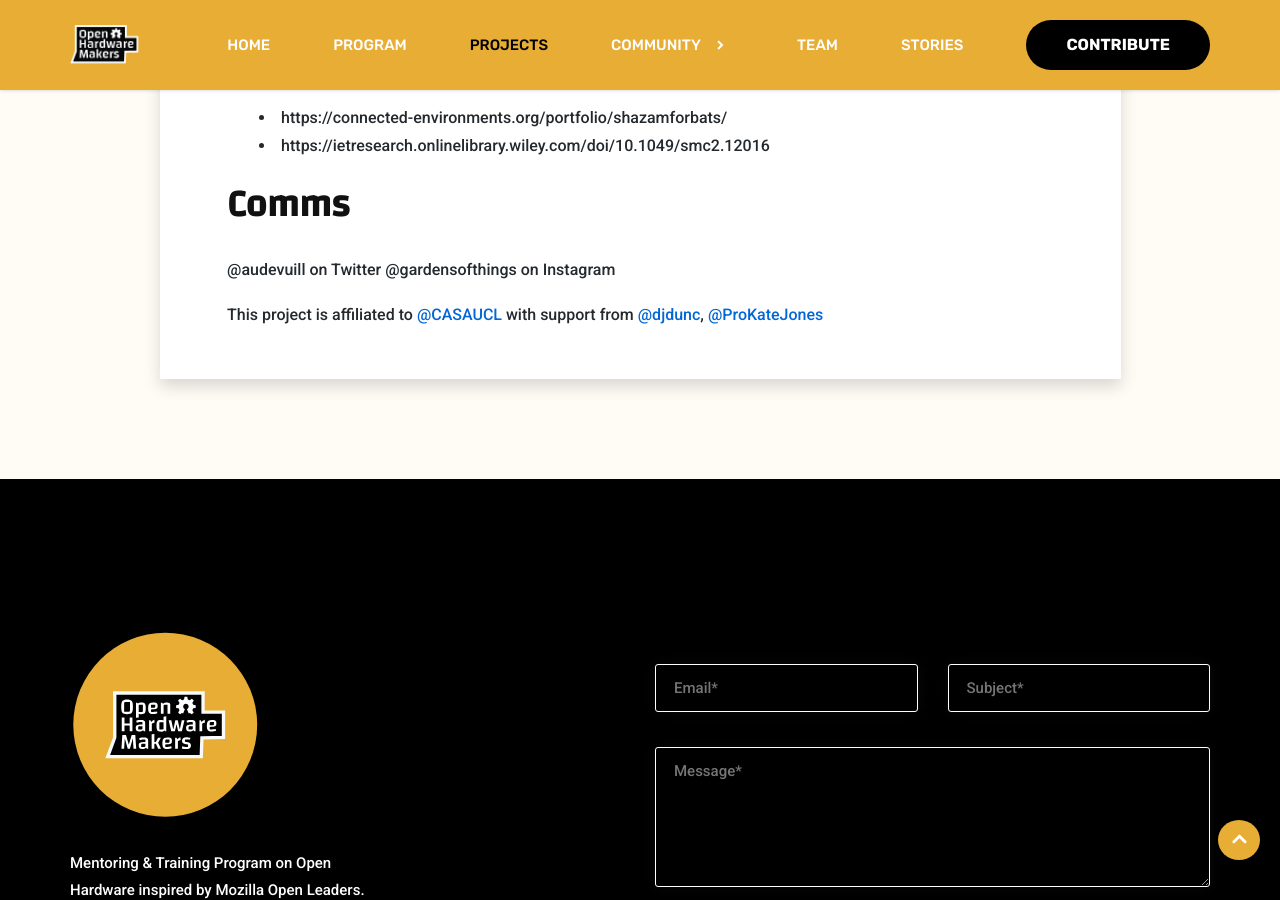
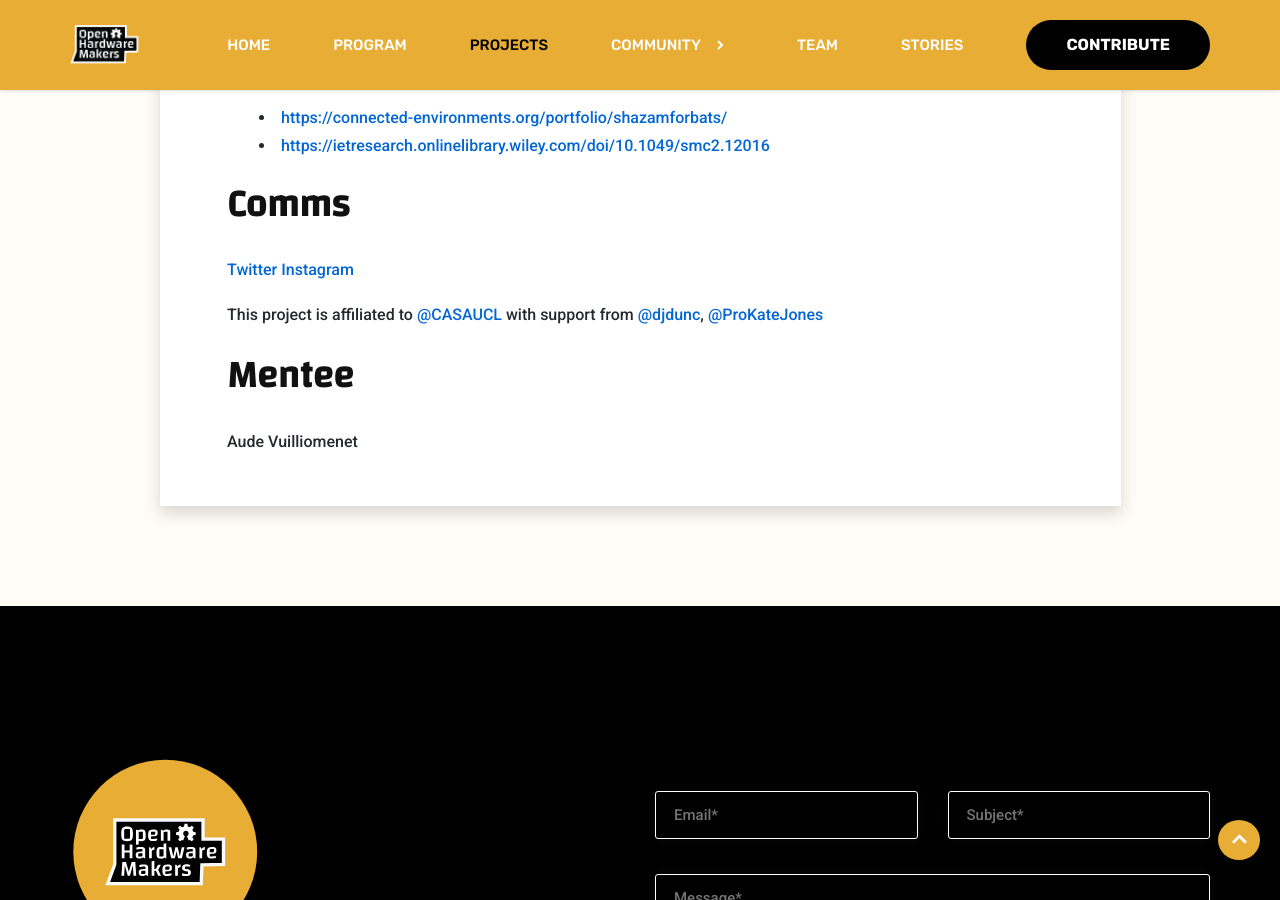
Before and after one commit to ohwmakers/ohwmakers-website, a Jekyll site: the page built from collections/_projects/shazam-bats.md, in a window 1280 px wide and 900 px high, scrolled down 851 px. Built offline with Jekyll 4.4.1, drawn with Linux system fonts in a browser that asks for light colours.

Commit message:
Update shazam-bats.md

```diff
--- a/collections/_projects/shazam-bats.md
+++ b/collections/_projects/shazam-bats.md
@@ -2,7 +2,7 @@
 layout: project
 photo: "/assets/images/project/aude-bats.jpeg"
 title: "Shazam for Bats & Birds"
-description: "The project aims to improve the technical capability of the first prototype of “Shazam for Bats” as well as establish it as an open-source hardware device. The new version will allow the recording and classification of bats and birds on the edge of the device. It hopes to support cities in their biodiversity action and in the monitoring of species occurrence"
+description: "Mentee: Aude Vuilliomenet"
 socialMedia:
   - faIcon: twitter
     link: "https://twitter.com/audevuill"
@@ -21,12 +21,15 @@
 
 ## Documentation
 
-- https://connected-environments.org/portfolio/shazamforbats/
-- https://ietresearch.onlinelibrary.wiley.com/doi/10.1049/smc2.12016
+- [https://connected-environments.org/portfolio/shazamforbats/](https://connected-environments.org/portfolio/shazamforbats/)
+- [https://ietresearch.onlinelibrary.wiley.com/doi/10.1049/smc2.12016](https://ietresearch.onlinelibrary.wiley.com/doi/10.1049/smc2.12016)
 
 ## Comms
 
-@audevuill on Twitter
-@gardensofthings on Instagram
+[Twitter](https://twitter.com/audevuill)
+[Instagram](https://instagram.com/gardensofthings)
 
 This project is affiliated to [@CASAUCL](https://twitter.com/CASAUCL) with support from [@djdunc](https://twitter.com/djdunc), [@ProKateJones](https://twitter.com/ProKateJones)
+
+## Mentee
+Aude Vuilliomenet
```
